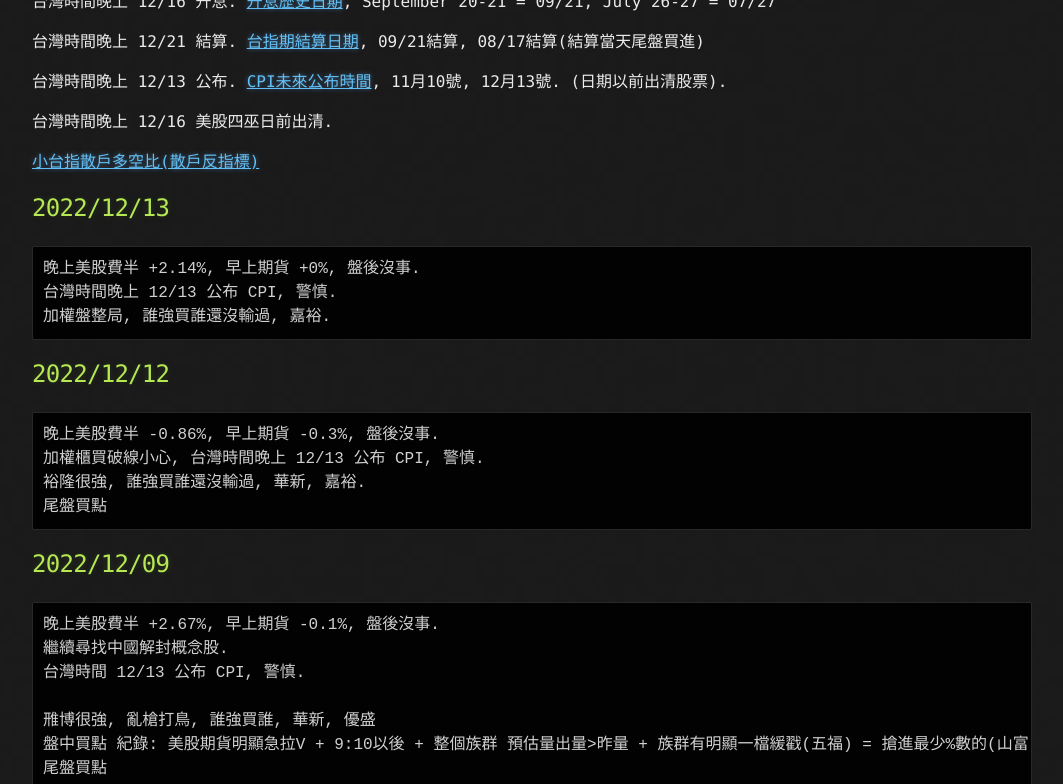
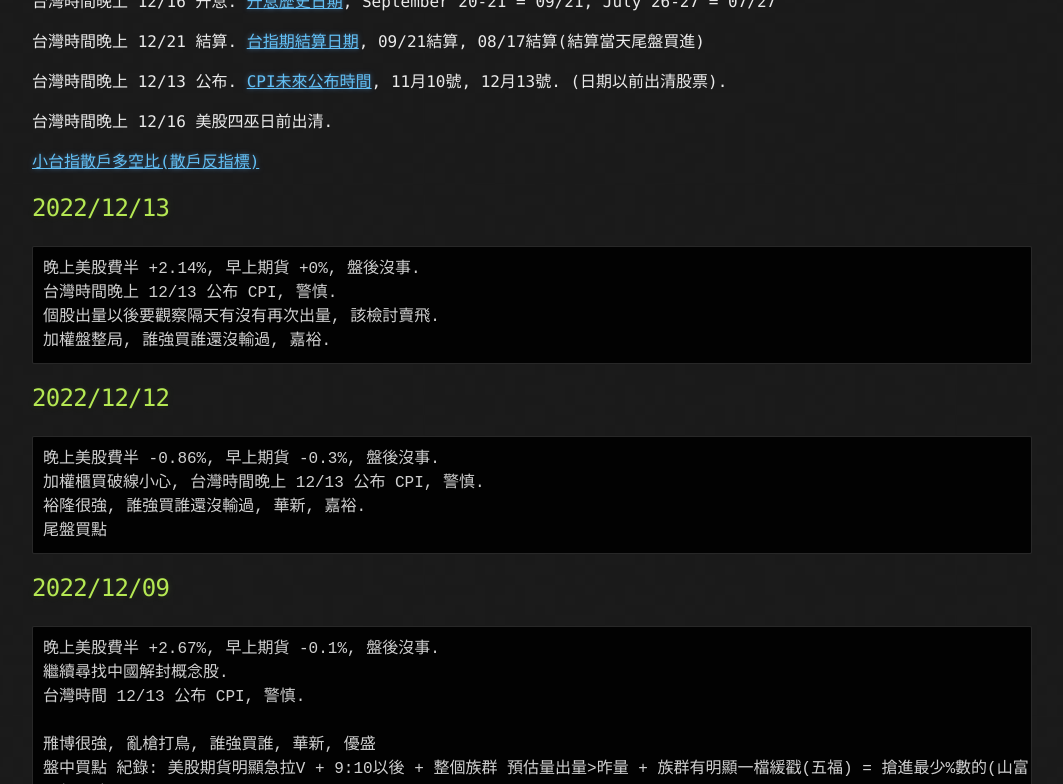
Before and after one commit to lepg5487/Stock_God, a Jekyll site: the page built from index.md, in a window 1280 px wide and 900 px high, scrolled down 348 px, cut to the strip 0-784 px from the top of the window. Shown: the whole strip, without its empty margins (108-1171 px from the left). Built offline with Jekyll 4.4.1, drawn with Linux system fonts in a browser that asks for light colours; our own code applies the rules of GitHub Pages for plain Markdown files.

Commit message:
Update index.md

````diff
--- a/index.md
+++ b/index.md
@@ -20,6 +20,7 @@ layout: testlayouts
 ```
 晚上美股費半 +2.14%, 早上期貨 +0%, 盤後沒事.
 台灣時間晚上 12/13 公布 CPI, 警慎.
+個股出量以後要觀察隔天有沒有再次出量, 該檢討賣飛.
 加權盤整局, 誰強買誰還沒輸過, 嘉裕.
 ```
 
````
